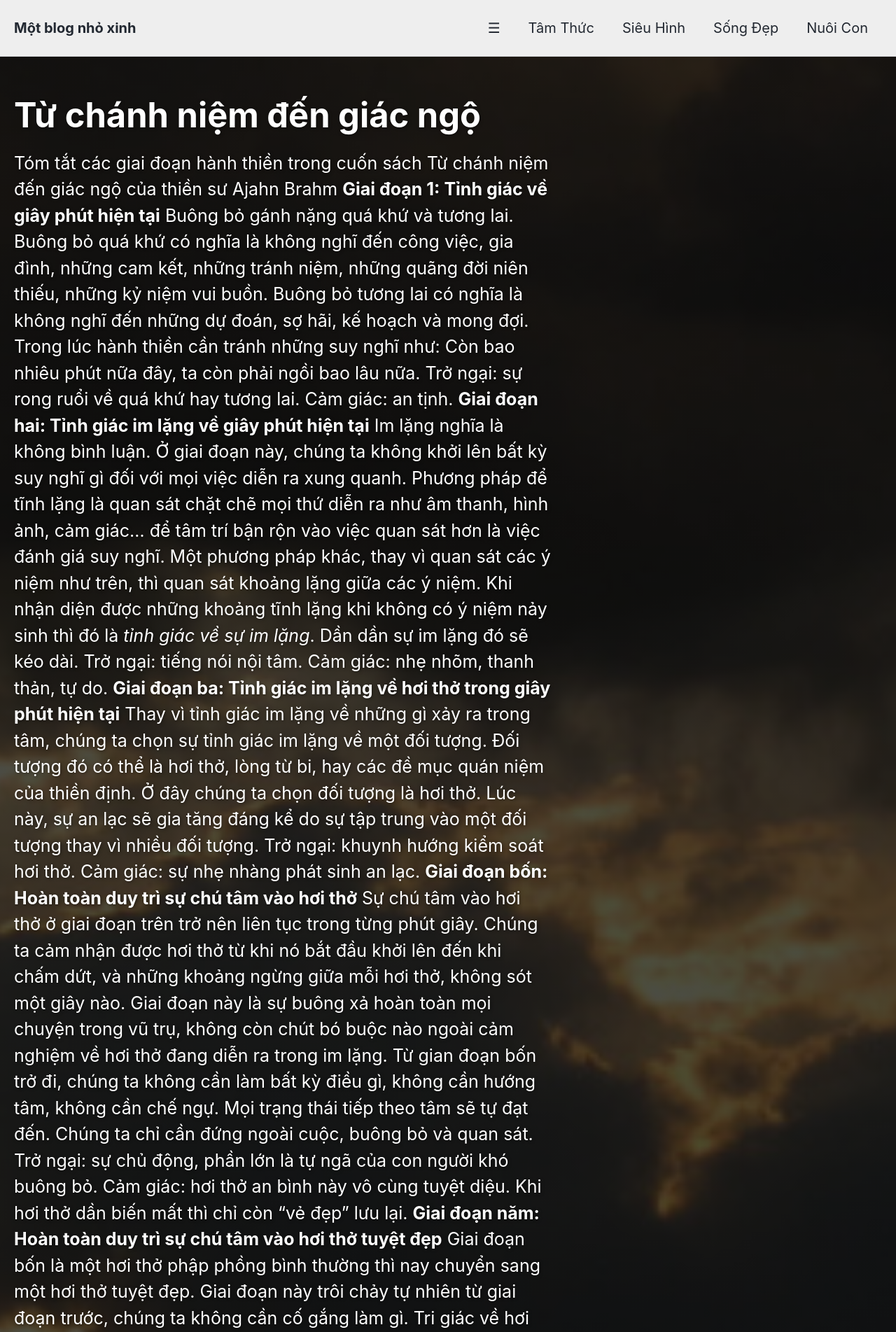
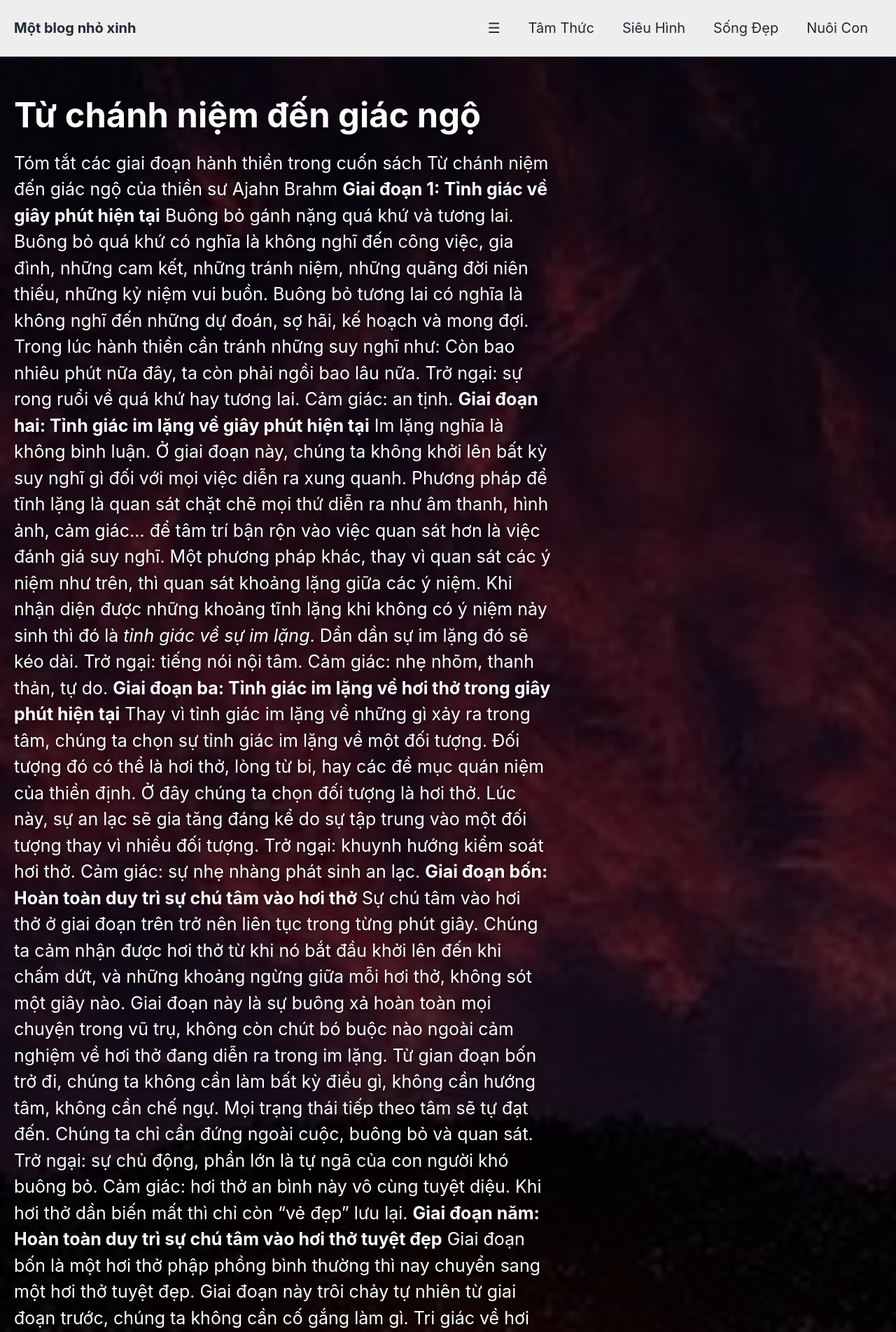
Before and after one commit to twinni7/twinni7.github.io, a Jekyll site: the page built from _posts/tam-thuc/2021-01-03-tu-chanh-niem-den-giac-ngo.md, in a window 1280 px wide. Shown: the top 1903 px of the page at 70% size. Built offline with Jekyll 4.4.1, drawn with Linux system fonts in a browser that asks for light colours; cached includes are drawn as plain includes; nearby versions of some CDN libraries.

Commit message:
update image

```diff
--- a/_posts/tam-thuc/2021-01-03-tu-chanh-niem-den-giac-ngo.md
+++ b/_posts/tam-thuc/2021-01-03-tu-chanh-niem-den-giac-ngo.md
@@ -5,7 +5,7 @@ categories:
 tags:
  - Phật pháp
 header:
-  overlay_image: /images/abstract-08-sunrise.jpg
+  overlay_image: /images/abstract-05-horizon-tree.jpg
   overlay_filter: 0.7
 last_modified_at: 2021-01-03
 ---
```
Also changed, not shown: images/abstract-08-sunrise.jpg (deleted).
